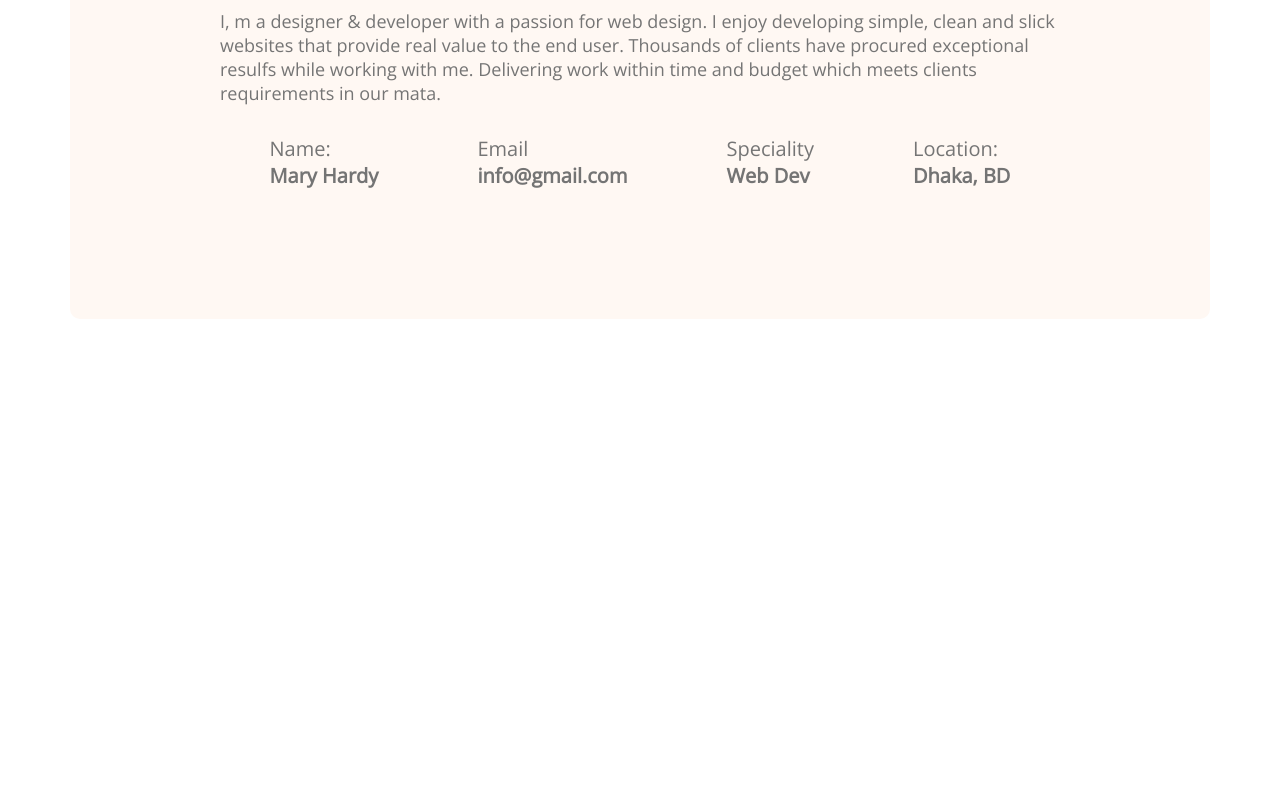
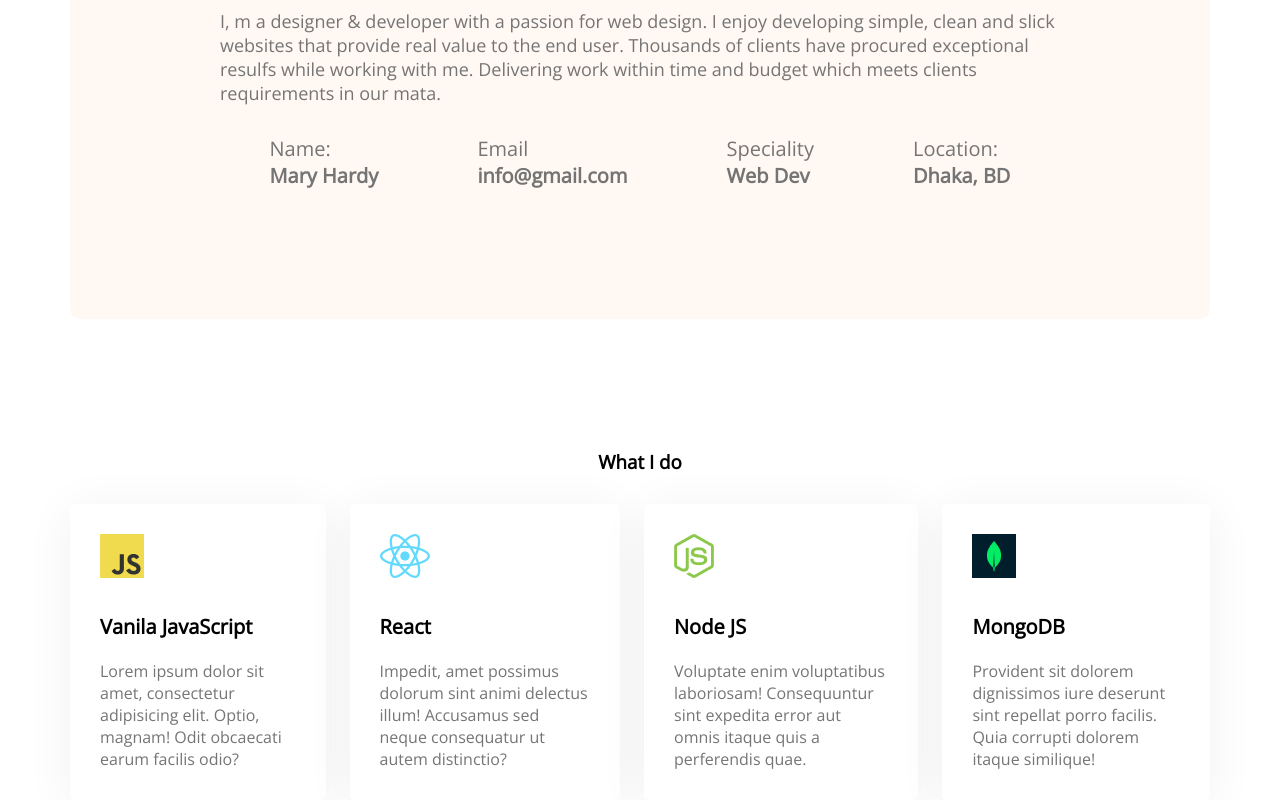
Before and after one commit to NakibCSE/developer-portfolio, a plain HTML site: page index.html in a window 1280 px wide. Shown: the part 1146-1946 px from the top of the page. Before the commit the page ends 1465 px from the top, so only its background shows below. Drawn offline with nearby package versions, Linux system fonts and the light colour scheme.

Commit message:
main section added

```diff
--- a/index.html
+++ b/index.html
@@ -54,6 +54,40 @@
                 </div>
             </div>
         </section>
+         <!-- What I do section -->
+         <section class="what-i-do">
+            <h3 class="section-title">What I do</h3>
+            <div class="skill-container">
+                <div class="skill">
+                    <img src="/images/icons/js.png" alt="">
+                        <p class="skill-title">Vanila JavaScript</p>
+                        <p class="skill-description">Lorem ipsum dolor sit amet, consectetur adipisicing elit. Optio, magnam! Odit obcaecati earum facilis odio?</p>
+                    </img>
+                </div>
+                <div class="skill">
+                    <img src="/images/icons/react.png" alt="">
+                        <p class="skill-title">React</p>
+                        <p class="skill-description">Impedit, amet possimus dolorum sint animi delectus illum! Accusamus sed neque consequatur ut autem distinctio?</p>
+                    </img>
+                </div>
+                <div class="skill">
+                    <img src="/images/icons/nodejs.png" alt="">
+                        <p class="skill-title">Node JS</p>
+                        <p class="skill-description">Voluptate enim voluptatibus laboriosam! Consequuntur sint expedita error aut omnis itaque quis a perferendis quae.</p>
+                    </img>
+                </div>
+                <div class="skill">
+                    <img src="/images/icons/mongo.png" alt="">
+                        <p class="skill-title">MongoDB</p>
+                        <p class="skill-description">Provident sit dolorem dignissimos iure deserunt sint repellat porro facilis. Quia corrupti dolorem itaque similique!</p>
+                    </img>
+                </div>
+            </div>
+         </section>
+         <!-- Resume section -->
+         <section class="resume">
+
+         </section>
     </main>
     <footer>
 
--- a/styles/portfolio.css
+++ b/styles/portfolio.css
@@ -4,12 +4,13 @@
 }
 
 /* header and navigation styles */
-.header{
+.header {
     background: #FFF8F3;
     background-image: url(../images/header_bg.png), url(../images/developer.png);
     background-repeat: no-repeat;
     background-position: bottom right, left;
 }
+
 nav {
     display: flex;
     justify-content: space-between;
@@ -62,44 +63,79 @@ nav li {
     font-size: 45px;
     margin-bottom: 5px;
 }
-.banner-description{
+
+.banner-description {
     color: #757575;
     font-size: 18px;
     margin-bottom: 30px;
 }
+
 /* main section style */
-main{
+main {
     max-width: 1140px;
     margin: 0 auto;
 }
+
 /* About section style */
-.about{
+.about {
     margin-top: 130px;
     background: #FFF8F3;
     border-radius: 10px;
     padding: 130px 150px;
 }
-.section-title{
+
+.section-title {
     text-align: center;
     margin-bottom: 30px;
 }
-.section-description{
+
+.section-description {
     color: #757575;
     font-size: 18px;
     margin-bottom: 30px;
 }
-.about-info-container{
+
+.about-info-container {
     display: flex;
     justify-content: space-around;
 }
 
-.about .info-title{
+.about .info-title {
     font-size: 20px;
     color: #757575;
 }
 
-.info-description{
+.info-description {
     font-weight: 700;
     font-size: 20px;
     color: #747474;
 }
+
+/* What I do style */
+.what-i-do {
+    margin-top: 130px;
+}
+
+.skill-container {
+    display: flex;
+    gap: 24px;
+
+}
+
+.skill {
+    background: #FFFFFF;
+    box-shadow: 0px 6px 50px rgba(0, 0, 0, 0.06);
+    border-radius: 5px;
+    padding: 30px;
+}
+
+.skill-title {
+    font-weight: 700;
+    font-size: 20px;
+    margin-top: 30px;
+    margin-bottom: 20px;
+}
+
+.skill-description {
+    color: #757575;
+}
```
